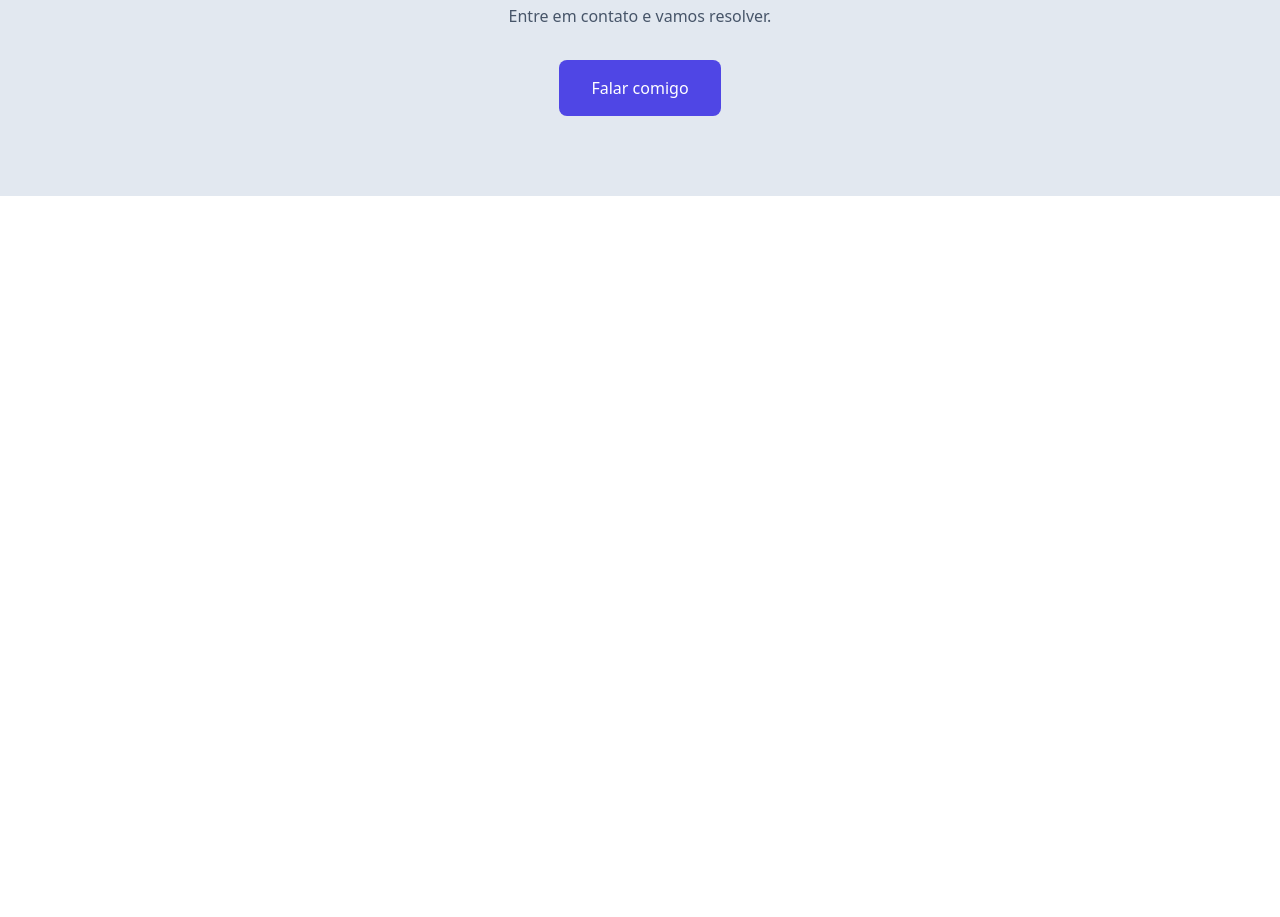
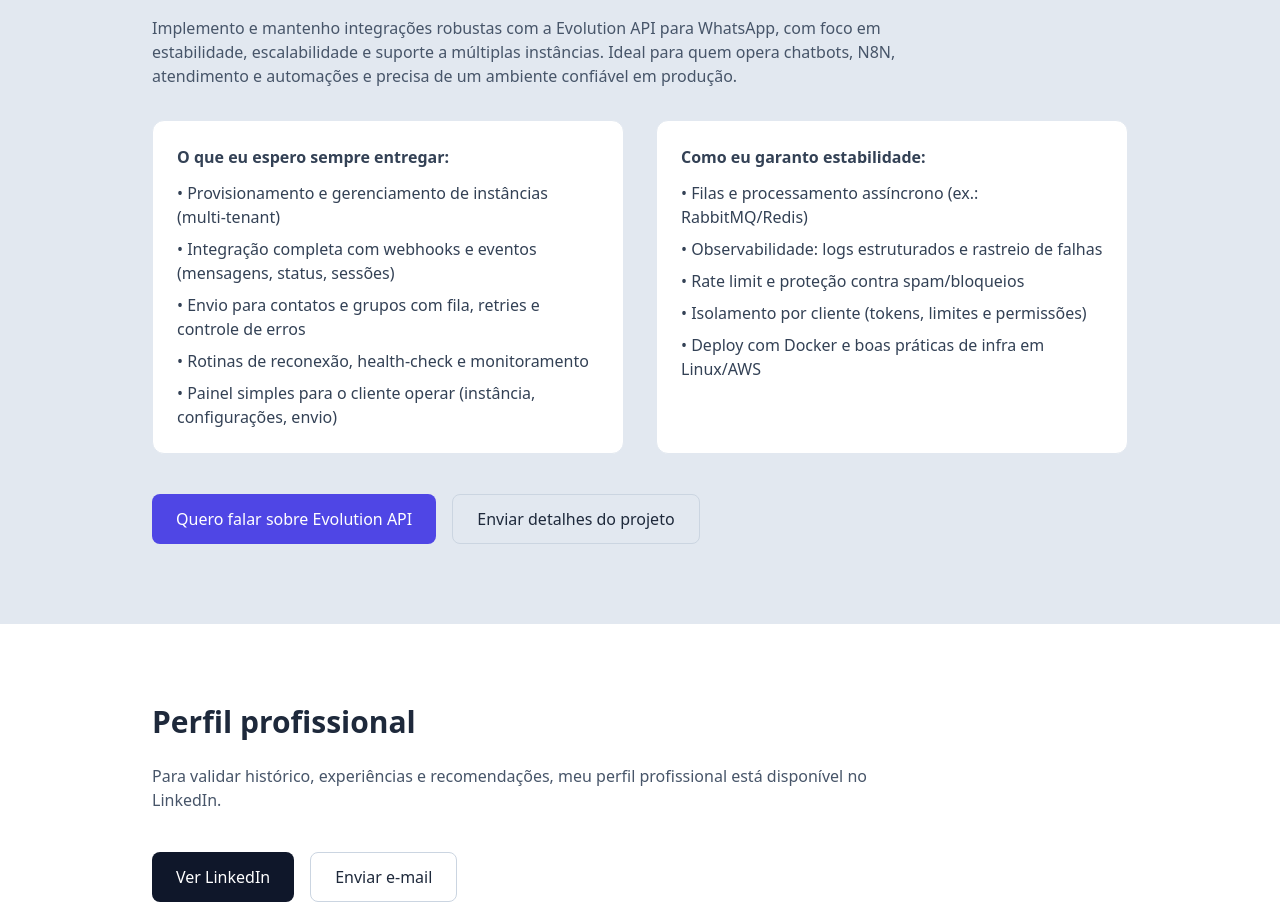
Before and after one commit to thiagodevsilva/thiago-landing, a Vue app: page / in a window 1280 px wide. Shown: the part 1880-2797 px from the top of the page. Before the commit the page ends 2076 px from the top, so only its background shows below. Built offline with nearby package versions, Linux system fonts and the light colour scheme.

Commit message:
feat: Ajustes de texto

```diff
--- a/index.html
+++ b/index.html
@@ -1,23 +1,10 @@
-<!doctype html>
-<html lang="en">
-  <head>
-    <meta charset="UTF-8" />
-    <link rel="icon" type="image/svg+xml" href="/vite.svg" />
-    <meta name="viewport" content="width=device-width, initial-scale=1.0" />
-    <title>Dev Thiago Silva</title>
-  </head>
-  <body>
-    <div id="app"></div>
-    <script type="module" src="/src/main.js"></script>
-  </body>
-</html>
 <!doctype html>
 <html lang="pt-BR">
   <head>
     <meta charset="UTF-8" />
     <meta name="viewport" content="width=device-width, initial-scale=1.0" />
 
-    <title>Thiago Silva | Dev Sênior — Manutenção e Evolução de Sistemas</title>
+    <title>Thiago Silva | Web Developer — Manutenção e Evolução de Sistemas</title>
     <meta
       name="description"
       content="Desenvolvedor Web Sênior. Especialista em manutenção e evolução de sistemas em produção, correções rápidas, integrações de pagamento e suporte em projetos legados."
--- a/src/App.vue
+++ b/src/App.vue
@@ -35,7 +35,9 @@
         </p>
 
         <ul class="grid md:grid-cols-2 gap-4 text-slate-700">
+          <li>• Criação de Sites, Landing Pages e API's do ZERO</li>
           <li>• Manutenção e correção de sistemas Laravel e PHP 5+</li>
+          <li>• Manutenção e correção de sistemas NestJS</li>
           <li>• Evolução de funcionalidades em produção</li>
           <li>• Integração de gateways de pagamento</li>
           <li>• Correção de bugs críticos</li>
@@ -100,6 +102,89 @@
       </div>
     </section>
 
+    <!-- EVOLUTION API -->
+    <section class="py-20">
+      <div class="max-w-5xl mx-auto px-6">
+        <h2 class="text-3xl font-bold mb-6">Evolution API Especialist</h2>
+
+        <p class="text-slate-600 mb-8 max-w-3xl">
+          Implemento e mantenho integrações robustas com a Evolution API para WhatsApp, com foco em
+          estabilidade, escalabilidade e suporte a múltiplas instâncias. Ideal para quem opera chatbots, N8N,
+          atendimento e automações e precisa de um ambiente confiável em produção.
+        </p>
+
+        <div class="grid md:grid-cols-2 gap-8 text-slate-700">
+          <div class="bg-white rounded-xl p-6 border border-slate-200">
+            <h3 class="font-semibold mb-3">O que eu espero sempre entregar:</h3>
+            <ul class="space-y-2">
+              <li>• Provisionamento e gerenciamento de instâncias (multi-tenant)</li>
+              <li>• Integração completa com webhooks e eventos (mensagens, status, sessões)</li>
+              <li>• Envio para contatos e grupos com fila, retries e controle de erros</li>
+              <li>• Rotinas de reconexão, health-check e monitoramento</li>
+              <li>• Painel simples para o cliente operar (instância, configurações, envio)</li>
+            </ul>
+          </div>
+
+          <div class="bg-white rounded-xl p-6 border border-slate-200">
+            <h3 class="font-semibold mb-3">Como eu garanto estabilidade:</h3>
+            <ul class="space-y-2">
+              <li>• Filas e processamento assíncrono (ex.: RabbitMQ/Redis)</li>
+              <li>• Observabilidade: logs estruturados e rastreio de falhas</li>
+              <li>• Rate limit e proteção contra spam/bloqueios</li>
+              <li>• Isolamento por cliente (tokens, limites e permissões)</li>
+              <li>• Deploy com Docker e boas práticas de infra em Linux/AWS</li>
+            </ul>
+          </div>
+        </div>
+
+        <div class="mt-10 flex flex-col sm:flex-row gap-4">
+          <a
+            href="https://wa.me/5512997675736"
+            target="_blank"
+            class="inline-flex items-center justify-center px-6 py-3 rounded-lg bg-indigo-600 text-white font-medium hover:bg-indigo-700 transition"
+          >
+            Quero falar sobre Evolution API
+          </a>
+
+          <a
+            href="mailto:contato@thiagosilva.dev.br"
+            class="inline-flex items-center justify-center px-6 py-3 rounded-lg border border-slate-300 text-slate-800 font-medium hover:bg-slate-50 transition"
+          >
+            Enviar detalhes do projeto
+          </a>
+        </div>
+      </div>
+    </section>
+
+    <!-- PLUS: PROVA SOCIAL / VERIFICAÇÃO -->
+    <section class="py-20 bg-white">
+      <div class="max-w-5xl mx-auto px-6">
+        <h2 class="text-3xl font-bold mb-6">Perfil profissional</h2>
+
+        <p class="text-slate-600 mb-10 max-w-3xl">
+          Para validar histórico, experiências e recomendações, meu perfil profissional está disponível no LinkedIn.
+        </p>
+
+        <div class="flex flex-col sm:flex-row gap-4">
+          <a
+            class="inline-flex items-center justify-center px-6 py-3 rounded-lg bg-slate-900 text-white font-medium hover:bg-slate-800 transition"
+            href="https://www.linkedin.com/in/thiago-silva-a88a61219/"
+            target="_blank"
+            rel="noopener"
+          >
+            Ver LinkedIn
+          </a>
+
+          <a
+            class="inline-flex items-center justify-center px-6 py-3 rounded-lg border border-slate-300 text-slate-800 font-medium hover:bg-slate-50 transition"
+            href="mailto:contato@thiagosilva.dev.br"
+          >
+            Enviar e-mail
+          </a>
+        </div>
+      </div>
+    </section>
+
     <!-- CTA FINAL -->
     <section class="py-20 text-center">
       <h2 class="text-3xl font-bold mb-4">
```
Also changed, not shown: favicon.svg (added).
